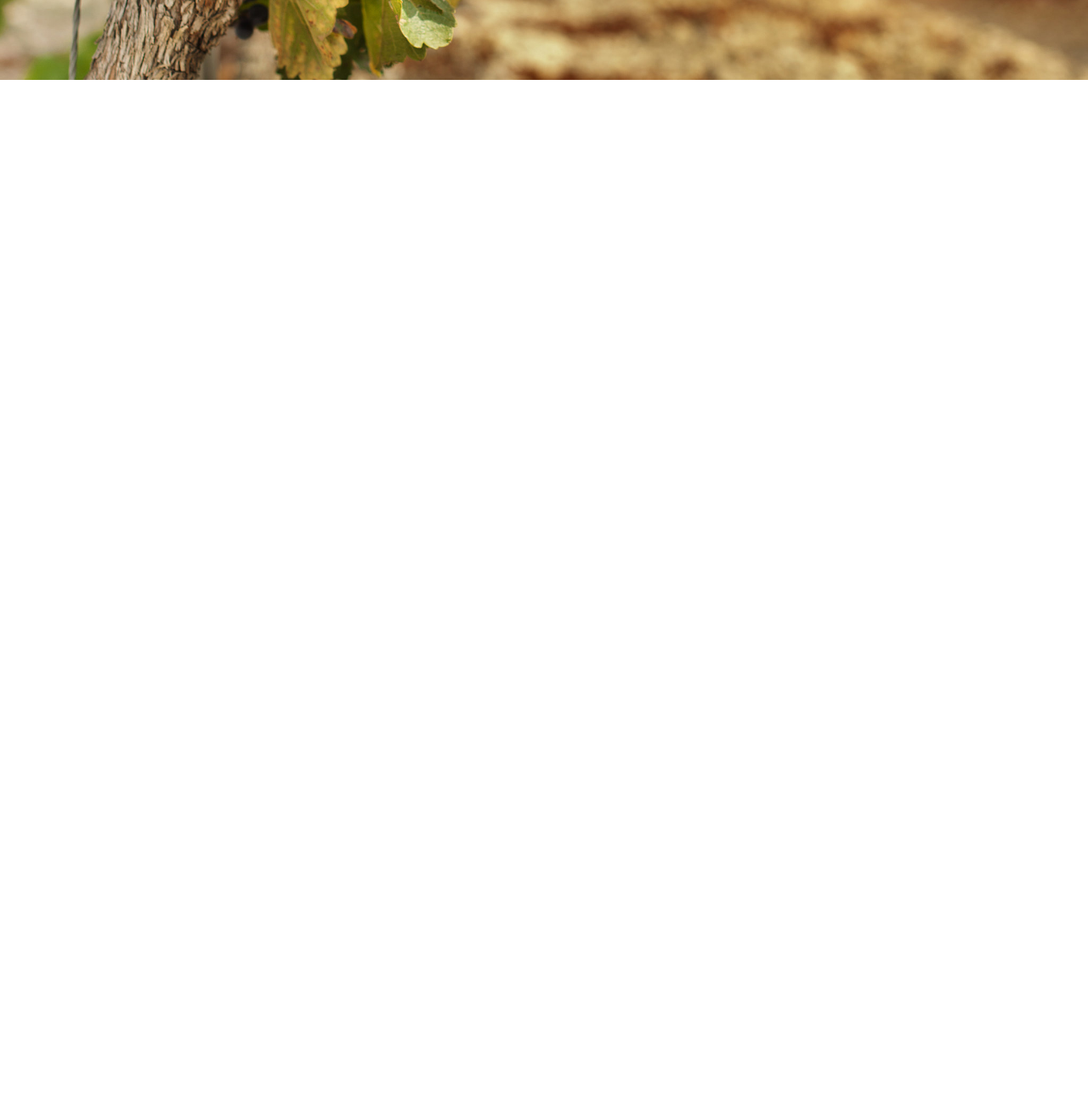
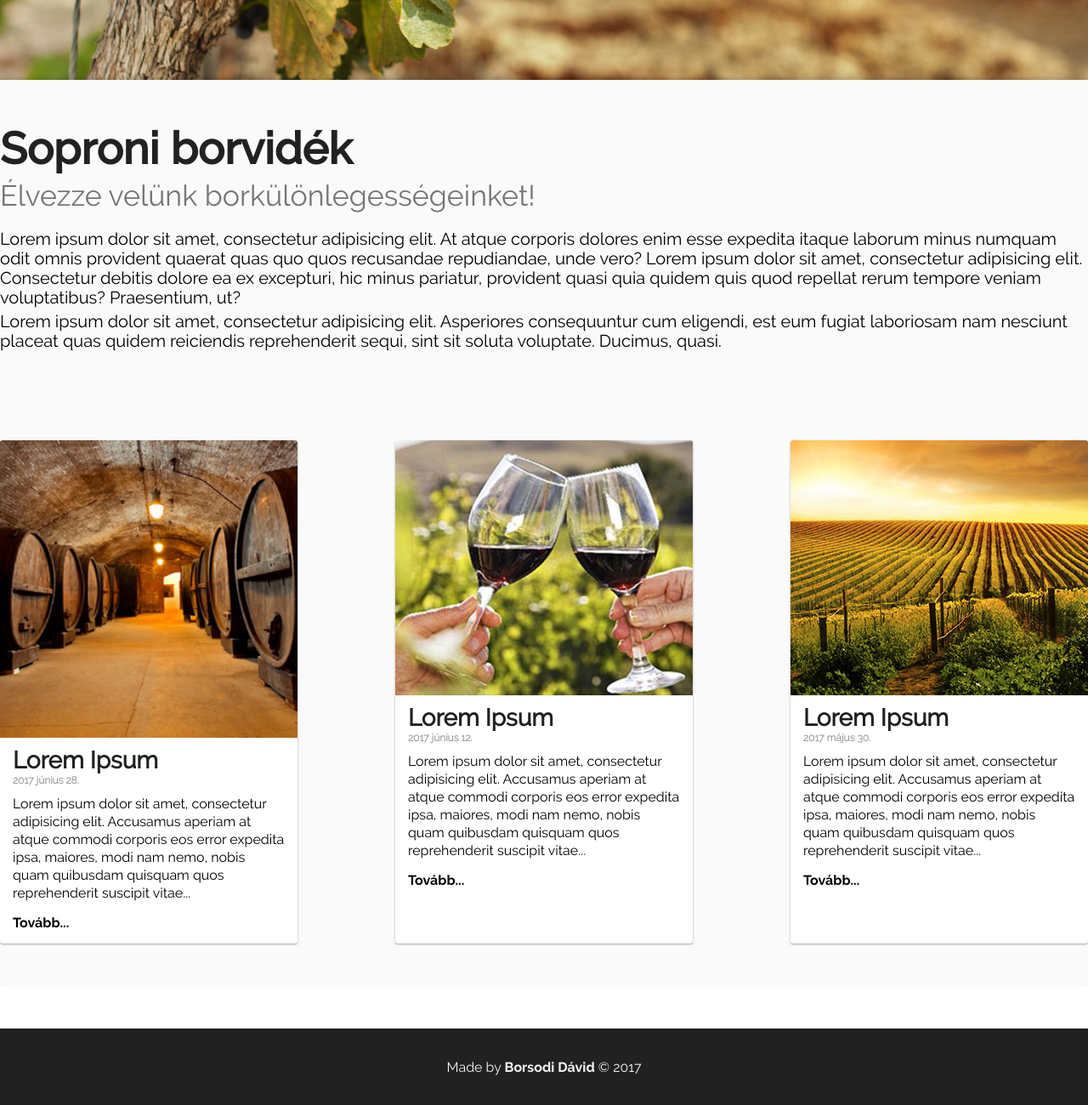
Before and after one commit to corteno/sopron-bor, a plain HTML site: page index.html in a window 1280 px wide. Shown: the part 546-1846 px from the top of the page at 85% size. Before the commit the page ends 800 px from the top, so only its background shows below. Drawn offline with Linux system fonts and the light colour scheme.

Commit message:
- WIP index

```diff
--- a/index.html
+++ b/index.html
@@ -29,13 +29,87 @@
 
 <div class="main-banner"></div>
 
-<div class="main-content-wrapper">
+<div class="main-content-wrapper col">
+    <section class="main-about-us col">
+        <h1 class="main-about-us-title medium">Soproni borvidék</h1>
+        <h2 class="main-about-us-subtitle">Élvezze velünk borkülönlegességeinket!</h2>
+        <p class="main-about-us-content">
+            Lorem ipsum dolor sit amet, consectetur adipisicing elit. At atque corporis
+            dolores enim esse expedita itaque laborum minus numquam odit omnis provident quaerat quas quo quos
+            recusandae repudiandae, unde vero?
+            Lorem ipsum dolor sit amet, consectetur adipisicing elit. Consectetur debitis dolore ea ex excepturi, hic
+            minus pariatur, provident quasi quia quidem quis quod repellat rerum tempore veniam voluptatibus?
+            Praesentium, ut?
+
+        </p>
+
+        <p class="main-about-us-content">
+            Lorem ipsum dolor sit amet, consectetur adipisicing elit. Asperiores consequuntur cum eligendi, est eum
+            fugiat laboriosam nam nesciunt placeat quas quidem reiciendis reprehenderit sequi, sint sit soluta
+            voluptate. Ducimus, quasi.
+        </p>
+    </section>
     <section class="latest-news-wrapper">
-        <div class="lastest-new-item">
 
+        <div class="lastest-news-item col">
+            <img src="./img/news_1.jpg" alt="" class="latest-news-image">
+            <div class="latest-news-content-wrapper col">
+                <h2 class="latest-news-title">Lorem Ipsum</h2>
+                <h4 class="latest-news-date">2017 június 28.</h4>
+                <p class="latest-news-excerpt">
+                    Lorem ipsum dolor sit amet, consectetur adipisicing elit. Accusamus aperiam
+                    at atque commodi corporis eos error expedita ipsa, maiores, modi nam nemo, nobis quam quibusdam
+                    quisquam
+                    quos reprehenderit suscipit vitae...
+                </p>
+                <div class="latest-news-continue">
+                    Tovább...
+                </div>
+            </div>
         </div>
+
+        <div class="lastest-news-item col">
+            <img src="./img/news_3.jpg" alt="" class="latest-news-image">
+            <div class="latest-news-content-wrapper col">
+                <h2 class="latest-news-title">Lorem Ipsum</h2>
+                <h4 class="latest-news-date">2017 június 12.</h4>
+                <p class="latest-news-excerpt">
+                    Lorem ipsum dolor sit amet, consectetur adipisicing elit. Accusamus aperiam
+                    at atque commodi corporis eos error expedita ipsa, maiores, modi nam nemo, nobis quam quibusdam
+                    quisquam
+                    quos reprehenderit suscipit vitae...
+                </p>
+                <div class="latest-news-continue">
+                    Tovább...
+                </div>
+            </div>
+        </div>
+
+        <div class="lastest-news-item col">
+            <img src="./img/news_2.jpg" alt="" class="latest-news-image">
+            <div class="latest-news-content-wrapper col">
+                <h2 class="latest-news-title">Lorem Ipsum</h2>
+                <h4 class="latest-news-date">2017 május 30.</h4>
+                <p class="latest-news-excerpt">
+                    Lorem ipsum dolor sit amet, consectetur adipisicing elit. Accusamus aperiam
+                    at atque commodi corporis eos error expedita ipsa, maiores, modi nam nemo, nobis quam quibusdam
+                    quisquam
+                    quos reprehenderit suscipit vitae...
+                </p>
+                <div class="latest-news-continue">
+                    Tovább...
+                </div>
+            </div>
+        </div>
+
     </section>
 </div>
 
+
+<footer>
+    <div class="footer-content-wrapper">
+        <p class="footer-content made-by">Made by <span class="bold">Borsodi Dávid</span> © 2017</p>
+    </div>
+</footer>
 </body>
 </html>
--- a/style.css
+++ b/style.css
@@ -2,25 +2,28 @@ body {
     margin: 0;
 }
 
-div, a, ul, li, nav, header, footer, main, section, article, h1, h2, h3 {
+div, a, ul, li, nav, header, footer, main, section, article, h1, h2, h3, h4 {
     display: flex;
 }
 
-a{
+h1, h2, h3, h4 {
+    margin: 0;
+    color: #212121;
+}
+
+a {
     text-decoration: none;
     color: #000;
 }
 
-p{
+p {
     margin: 0;
 }
 
-*{
+* {
     font-family: RalewayRegular;
     box-sizing: border-box;
 }
-
-
 
 .col {
     flex-direction: column;
@@ -30,23 +33,23 @@ p{
     flex-direction: row;
 }
 
-.regular{
+.regular {
     font-family: RalewayRegular;
 }
 
-.bold{
+.bold {
     font-family: RalewayBold;
 }
 
-.medium{
+.medium {
     font-family: RalewayMedium;
 }
 
-.light{
+.light {
     font-family: RalewayLight;
 }
 
-.thin{
+.thin {
     font-family: RalewayThin;
 }
 
@@ -56,16 +59,16 @@ p{
 ===================================
 */
 
-.header{
+.header {
     position: fixed;
     width: 100%;
     background: #fff;
     justify-content: center;
 
-    box-shadow: 0 2px 5px rgba(0,0,0,.15);
+    box-shadow: 0 2px 5px rgba(0, 0, 0, .15);
 }
 
-.header-content-wrapper{
+.header-content-wrapper {
     max-width: 1280px;
     width: 100%;
 
@@ -73,25 +76,25 @@ p{
     align-items: center;
 }
 
-.logo{
+.logo {
     max-height: 70px;
     align-items: center;
     margin-right: auto;
 }
 
-.logo img{
+.logo img {
     height: 40px;
 }
 
-.logo-text-wrapper{
+.logo-text-wrapper {
     margin-left: 10px;
 }
 
-.logo-text-upper{
+.logo-text-upper {
     text-transform: uppercase;
 }
 
-.logo-text-lower{
+.logo-text-lower {
     text-transform: uppercase;
     margin-left: 10px;
     margin-top: -5px;
@@ -101,7 +104,7 @@ p{
     height: 60px;
 }
 
-.nav-item{
+.nav-item {
     align-items: center;
     margin: 10px 15px;
 
@@ -114,10 +117,8 @@ p{
     color: #212121;
 }
 
-.nav-item:hover{
+.nav-item:hover {
     border-bottom: 2px solid #212121;
-
-
     transition: 0.2s;
 }
 
@@ -136,26 +137,113 @@ p{
     background-size: cover;
 }
 
-
 /*
 ===================================
            MAIN START
 ===================================
 */
 
-.main-content-wrapper{
+.main-content-wrapper {
+    box-shadow: 0 -3px 5px rgba(0, 0, 0, .15);
+    justify-content: center;
+    align-items: center;
+    padding: 50px 0;
 
+    background: #fafafa;
 }
 
-.latest-news-wrapper{
+.main-about-us{
     max-width: 1280px;
     width: 100%;
 
+    margin-bottom: 100px;
+}
 
+.main-about-us-title{
+    font-size: 52px;
+    margin-bottom: 5px;
+}
+
+.main-about-us-subtitle{
+    color: #757575;
+    font-weight: 400;
+    font-size: 34px;
+    margin-bottom: 20px;
+}
+.main-about-us-content{
+    font-size: 20px;
+    line-height: 23px;
+    margin-bottom: 5px;
 }
 
 
 
+
+.latest-news-wrapper {
+    max-width: 1280px;
+    width: 100%;
+
+    justify-content: space-between;
+
+}
+
+.lastest-news-item {
+    height: auto;
+    min-height: 350px;
+    max-width: 350px;
+    border-radius: 3px;
+    background: #fff;
+
+    cursor: pointer;
+    box-shadow: 0 1px 3px rgba(0,0,0,0.12), 0 1px 2px rgba(0,0,0,0.24);
+    transition: all 0.3s cubic-bezier(.25,.8,.25,1);
+
+}
+
+.lastest-news-item:hover{
+    box-shadow: 0 14px 28px rgba(0,0,0,0.25), 0 10px 10px rgba(0,0,0,0.22);
+
+    transition: 0.4s;
+}
+
+
+.latest-news-content-wrapper{
+    padding: 15px;
+    padding-top: 10px;
+
+}
+
+.latest-news-image {
+    overflow: hidden;
+    border-top-left-radius: 3px;
+    border-top-right-radius: 3px;
+    max-width: 350px;
+}
+
+.latest-news-image img{
+    width: 100%;
+    height: auto;
+}
+
+.latest-news-title{
+    font-size: 28px;
+}
+
+.latest-news-date{
+    font-size: 12px;
+    color: #9E9E9E;
+    font-family: RalewayLight;
+    margin-bottom: 10px;
+}
+
+.latest-news-excerpt{
+    line-height: 21px;
+}
+
+.latest-news-continue{
+    margin-top: 15px;
+    font-family: RalewayBold;
+}
 
 /*
 ===================================
@@ -165,6 +253,39 @@ p{
 
 
 
+
+
+/*
+===================================
+           FOOTER START
+===================================
+*/
+
+footer{
+    height: 90px;
+    margin-top: 50px;
+
+    justify-content: center;
+    background: #212121;
+}
+
+.footer-content-wrapper{
+    max-width: 1280px;
+    align-items: center;
+}
+
+.made-by{
+    color: #F5F5F5;
+    font-size: 16px;
+}
+
+
+
+/*
+===================================
+           FOOTER END
+===================================
+*/
 
 @font-face {
     font-family: RalewayRegular;
```
Also changed, not shown: img/news_1.jpg (added), img/news_2.jpg (added), img/news_3.jpg (added).
